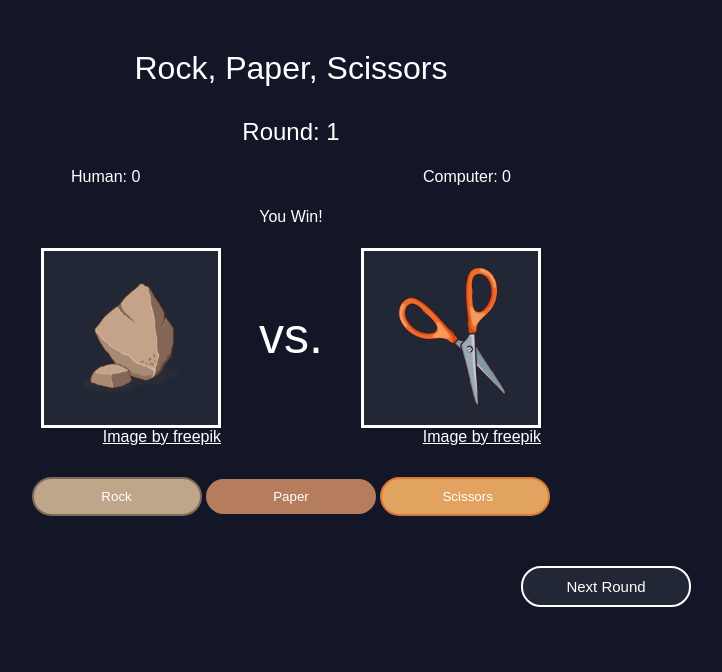
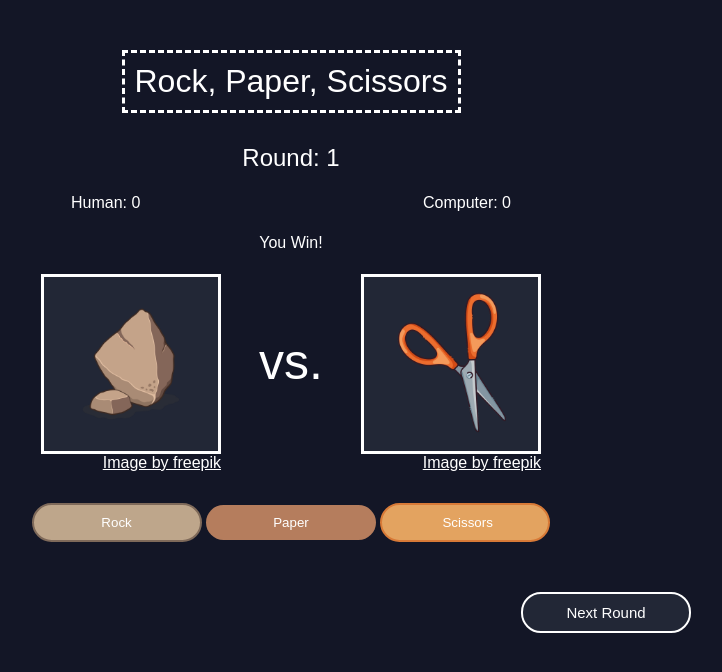
Before and after one commit to FlowerKnight55/rock-paper-scissors, a plain HTML site: page index.html in a window 1280 px wide. Shown: the whole page, without its empty margins (349-1071 px from the left). Drawn offline with Linux system fonts and the light colour scheme; a web font is replaced by a local one.

Commit message:
Added dashed border for the title

```diff
--- a/styles.css
+++ b/styles.css
@@ -25,12 +25,20 @@ html{
     background-color: #131626;
 }
 
+.game-title{
+    border-style: dashed;
+    padding: 10px;
+}
+
+
 
 .preview-img .human-illus, .computer-illus{
     border: solid;
     border-color: white;
     background-color: #222736;
 }
+
+
 
 .vs-text{
     font-size: 50px
@@ -47,8 +55,6 @@ button{
 .rock{
     background-color: #bea68b;
     border-color: #7f6a5a;
-
-
 }
 
 .paper{
```
